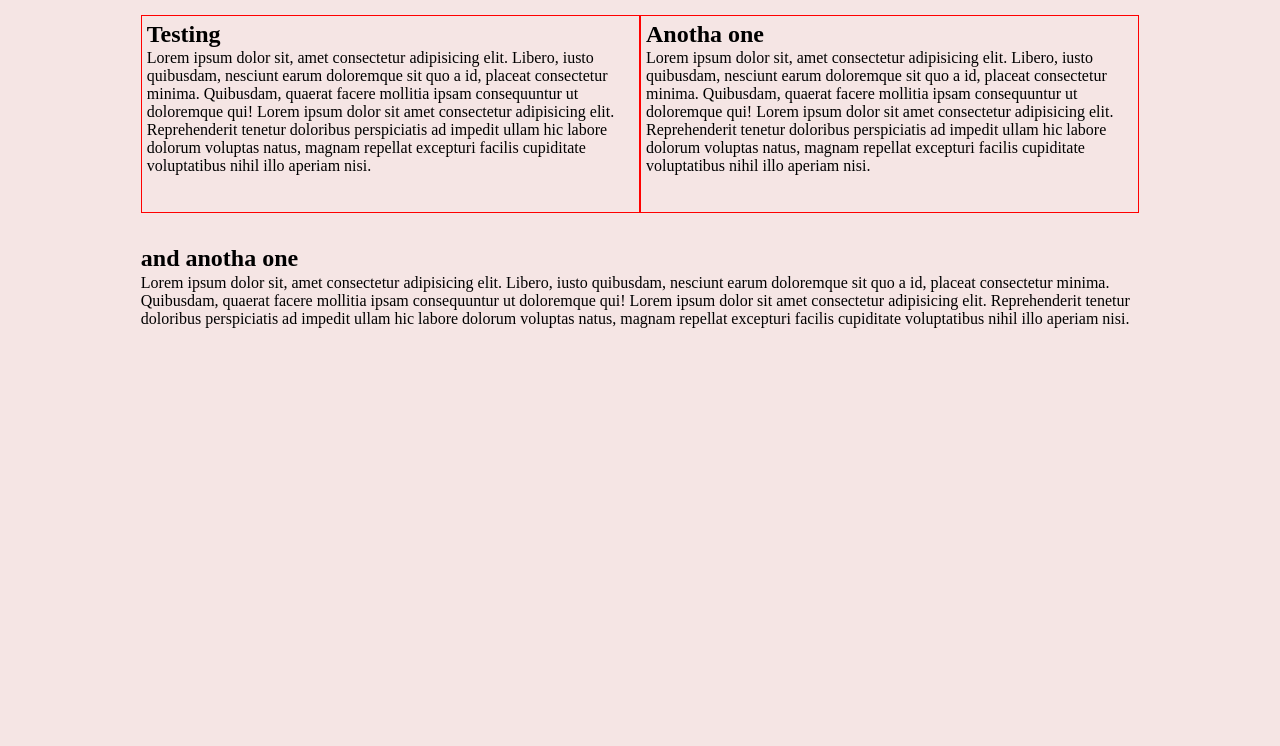
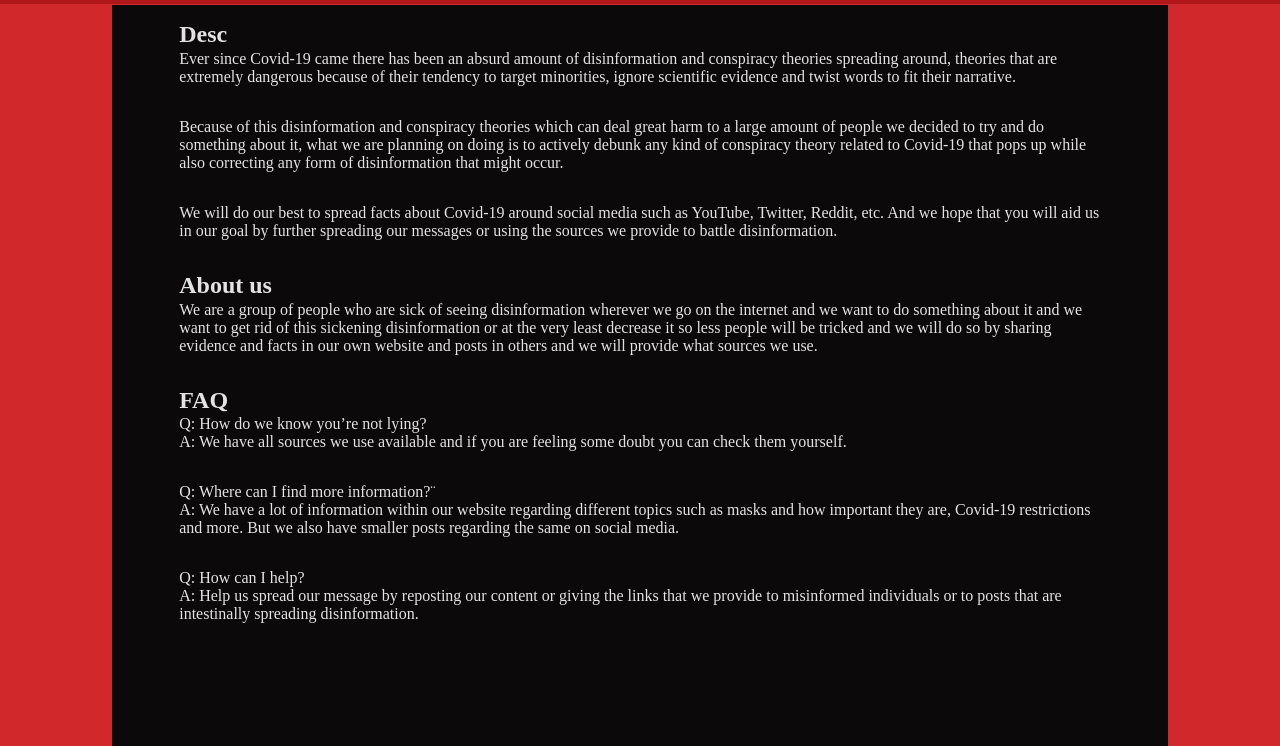
Before and after one commit to Demarcily/CampaignTask, a plain HTML site: page index.html in a window 1280 px wide. Shown: the part 102-848 px from the top of the page. Drawn offline with Linux system fonts and the light colour scheme.

Commit message:
Text - English Campaign

```diff
--- a/index.html
+++ b/index.html
@@ -8,58 +8,70 @@
 </head>
 <body>
   <header>
-    <h1>Pain</h1>
-    <p>Even More Pain!</p>
+    <h1>Take Covid-19 seriously!</h1>
+    <h3>Make Society Safer</h3>
   </header>
 
   <main>
-    <div class = test>
+    <div>
+      <h2>Desc</h2>
+      <p>
+        Ever since Covid-19 came there has been an absurd amount of disinformation and conspiracy theories spreading around,
+        theories that are extremely dangerous because of their tendency to target minorities, ignore scientific evidence and
+        twist words to fit their narrative.
+      </p>
+      <p>
+        Because of this disinformation and conspiracy theories which can deal great harm to a large amount of people we
+        decided to try and do something about it, what we are planning on doing is to actively debunk any kind of
+        conspiracy theory related to Covid-19 that pops up while also correcting any form of disinformation that might occur.
+      </p>
+      <p>
+        We will do our best to spread facts about Covid-19 around social media such as YouTube, Twitter, Reddit, etc.
+        And we hope that you will aid us in our goal by further spreading our messages or using the sources we provide to
+        battle disinformation.
+      </p>
 
-      <div class = special>
-        <h2>Testing</h2>
-        <p>Lorem ipsum dolor sit, amet consectetur adipisicing elit.
-          Libero, iusto quibusdam, nesciunt earum doloremque sit quo a id,
-          placeat consectetur minima. Quibusdam, quaerat facere mollitia
-          ipsam consequuntur ut doloremque qui! Lorem ipsum dolor sit amet consectetur
-          adipisicing elit. Reprehenderit tenetur doloribus perspiciatis ad impedit ullam hic
-          labore dolorum voluptas natus, magnam repellat excepturi facilis cupiditate
-          voluptatibus nihil illo aperiam nisi.</p>
-      </div>
 
-      <div class = special>
-        <h2>Anotha one</h2>
-        <p>Lorem ipsum dolor sit, amet consectetur adipisicing elit.
-          Libero, iusto quibusdam, nesciunt earum doloremque sit quo a id,
-          placeat consectetur minima. Quibusdam, quaerat facere mollitia
-          ipsam consequuntur ut doloremque qui! Lorem ipsum dolor sit amet consectetur
-          adipisicing elit. Reprehenderit tenetur doloribus perspiciatis ad impedit ullam hic
-          labore dolorum voluptas natus, magnam repellat excepturi facilis cupiditate
-          voluptatibus nihil illo aperiam nisi.</p>
-      </div>
+
+    </div>
+    <div>
+      <h2>About us</h2>
+      <p>
+        We are a group of people who are sick of seeing disinformation wherever we go on the internet and we want to
+        do something about it and we want to get rid of this sickening disinformation or at the very least
+        decrease it so less people will be tricked and we will do so by sharing evidence and facts in our
+        own website and posts in others and we will provide what sources we use.
+      </p>
+    </div>
+    <div>
+      <h2>FAQ</h2>
+      <p>
+        Q: How do we know you’re not lying?
+        <br>
+        A: We have all sources we use available and if you are feeling some doubt you can check them yourself.
+      </p>
+      <p>
+        Q: Where can I find more information?¨
+        <br>
+        A: We have a lot of information within our website regarding different topics such as masks and how important they are,
+        Covid-19 restrictions and more. But we also have smaller posts regarding the same on social media.
+      </p>
+      <p>
+        Q: How can I help?
+        <br>
+        A: Help us spread our message by reposting our content or giving the links that we provide to misinformed individuals or
+        to posts that are intestinally spreading disinformation.
+      </p>
 
     </div>
 
 
-    <div>
-      <h2>and anotha one</h2>
-      <p>Lorem ipsum dolor sit, amet consectetur adipisicing elit.
-        Libero, iusto quibusdam, nesciunt earum doloremque sit quo a id,
-        placeat consectetur minima. Quibusdam, quaerat facere mollitia
-        ipsam consequuntur ut doloremque qui! Lorem ipsum dolor sit amet consectetur
-        adipisicing elit. Reprehenderit tenetur doloribus perspiciatis ad impedit ullam hic
-        labore dolorum voluptas natus, magnam repellat excepturi facilis cupiditate
-        voluptatibus nihil illo aperiam nisi.</p>
-    </div>
   </main>
-
 
   <footer>
 
 
 
   </footer>
-
-
-
 </body>
 </html>
--- a/stylesheets/style.css
+++ b/stylesheets/style.css
@@ -1,24 +1,32 @@
-body, html {
+body, html, main {
   height: 100%;
 }
 
 body {
   margin: 0;
+  background-color: #D0282B;
 }
 
 main {
-  height: 70em;
-  background-color: #f5e5e4;
+  background-color: #0B090A;
   padding: 1em;
+  color: #E4E3E4;
+  margin: 0 auto;
+  width: 80%
+}
+
+div {
+  margin: 0 auto;
+  width: 90%;
+}
+
+header {
+  background-color: #AF171B;
+  border-bottom: 1px solid #D0282B;
+  padding: 5px;
 
 }
 
-header {
-  background-color: #f5e5e4;
-  border: 1px solid red;
-  padding: 5px;
-
-}
 
 h1, h2 {
   margin-top: 0;
@@ -26,30 +34,13 @@ h1, h2 {
 }
 
 footer {
-  background-color: #f5e5e4;
-  border: 1px solid red;
+  background-color: #AF171B;
+  border-top: 1px solid #D0282B;
   height: 5em;
 
-}
-
-div.special {
-  border: 1px solid red;
-  padding: 5px;
-  margin-bottom: 2rem;
-
-}
-
-div {
-  margin: 0 auto;
-  width: 80%
 }
 
 p {
   margin-top: 0.1rem;
   margin-bottom: 2rem;
 }
-
-.test {
-  display: flex;
-
-}
```
